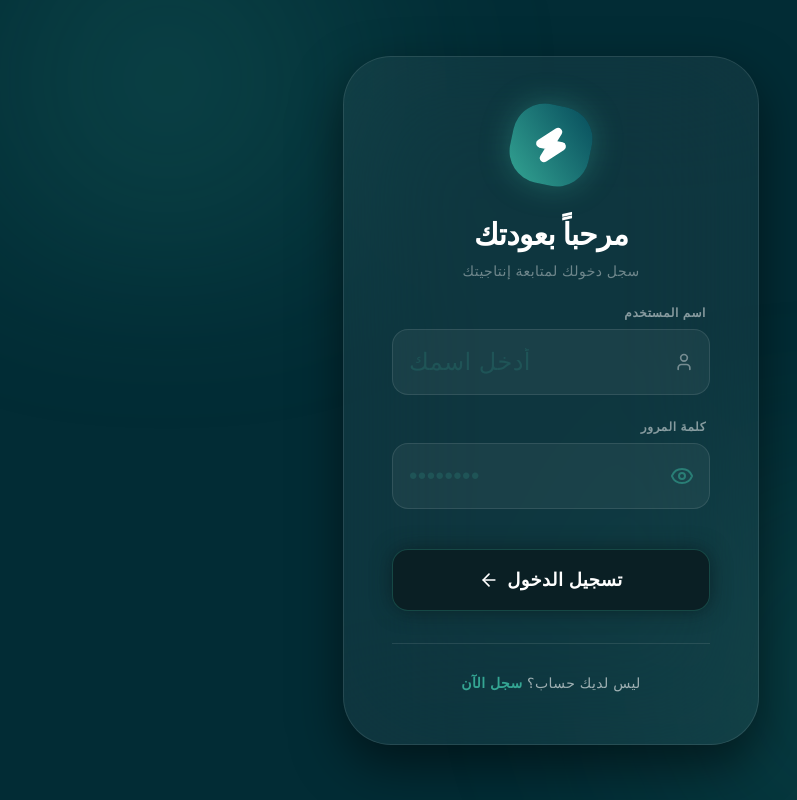
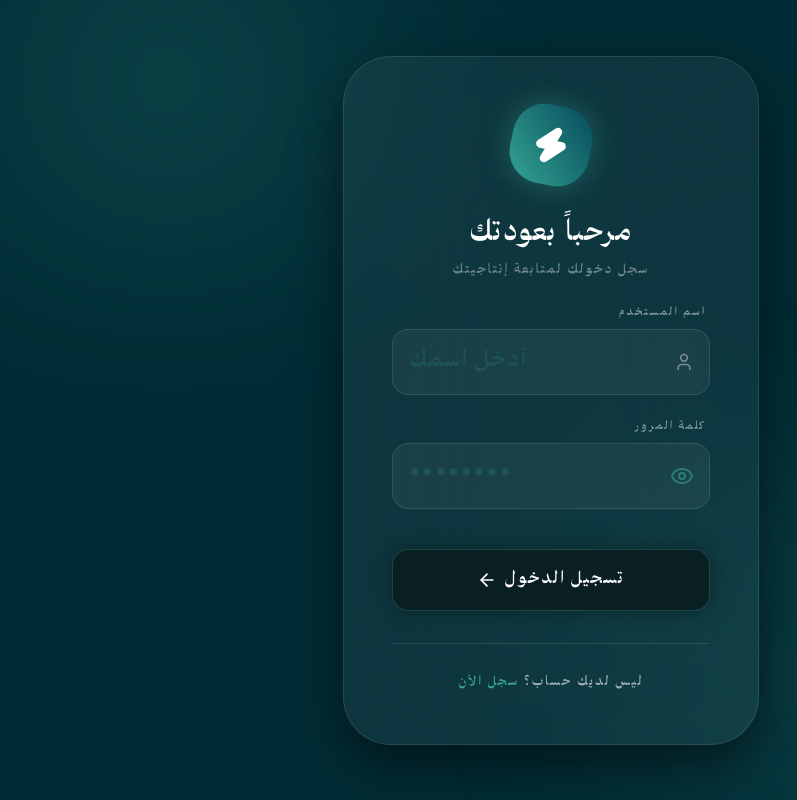
Before and after one commit to 5alid-amin/engezny, a React (Vite) app: page / in a window 1280 px wide. Shown: the whole page, without its empty margins (89-886 px from the left). Built offline with nearby package versions, Linux system fonts and the light colour scheme; no server answers; a web font is replaced by a local one.

Commit message:
عدلت الفونت

```diff
--- a/src/index.css
+++ b/src/index.css
@@ -4,6 +4,7 @@
   font-family: 'MyCustomFont', sans-serif !important;
   scrollbar-width: thin;
   scrollbar-color: rgba(255, 255, 255, 0.15) transparent;
+  letter-spacing: 2px !important;
 }
 
 button,
@@ -41,6 +42,7 @@ textarea {
   src: url('/fonts/TheYearofHandicrafts-Regular.otf') format('opentype');
   font-weight: normal;
   font-style: normal;
+  letter-spacing: 0.02em;
 }
 
 @theme {
```
Also changed, not shown: public/fonts/TheYearofHandicrafts-Regular.otf (added).
